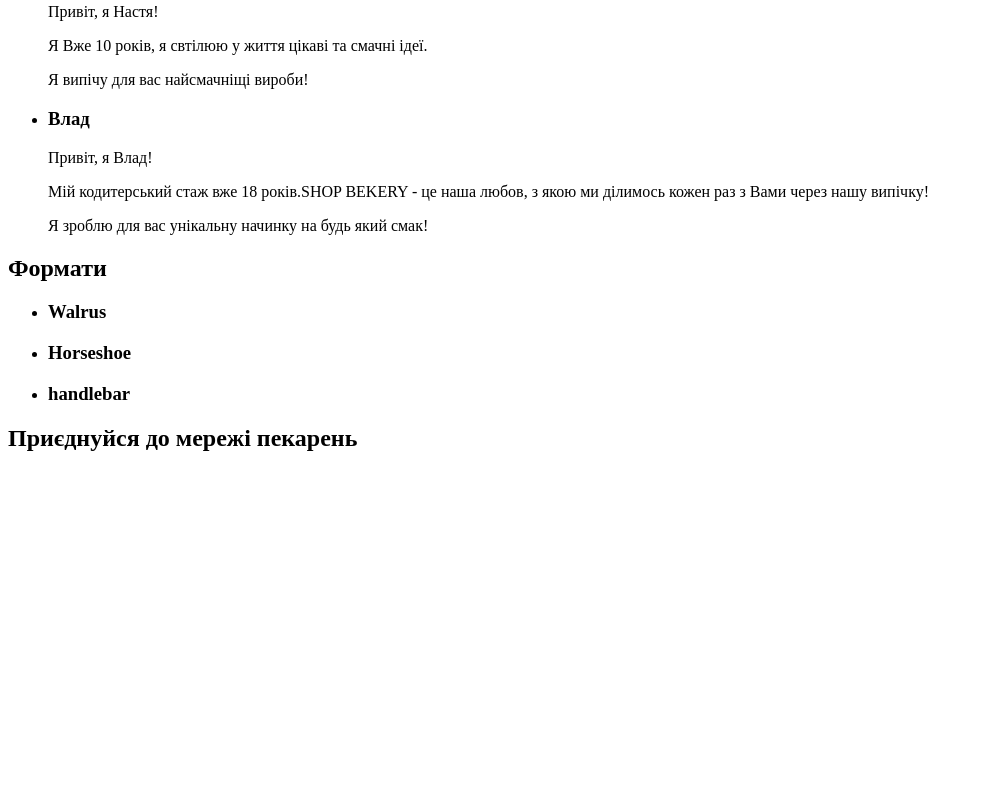
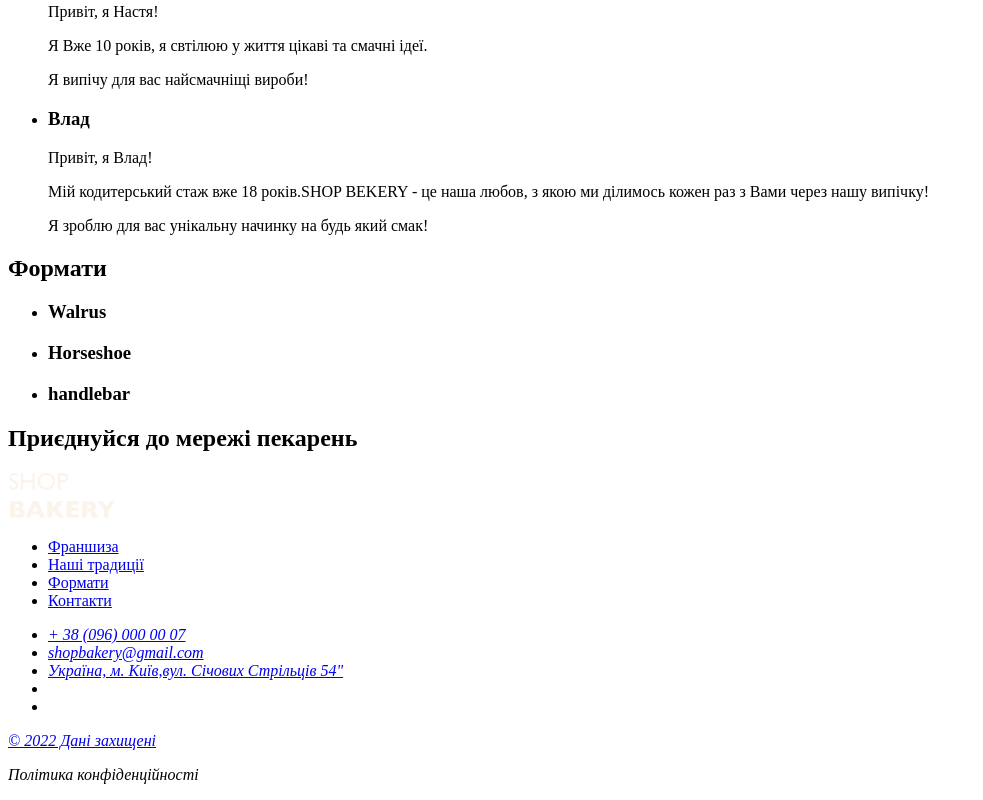
Before and after one commit to PeacefulllWarrior/Baker_project, a plain HTML site: page index.html in a window 1280 px wide. Shown: the part 1013-1813 px from the top of the page, without its empty margins (0-983 px from the left). Before the commit the page ends 1485 px from the top, so only its background shows below. Drawn offline with Linux system fonts and the light colour scheme.

Commit message:
Update index.html

```diff
--- a/index.html
+++ b/index.html
@@ -94,6 +94,33 @@
             </section>
 
         </main>
+        <footer>
 
+                        <nav>
+                            <a href="#"><img src="./images/logo.svg" alt="Логотип сучасної пекарні"></a>
+                            <ul>
+                                <li><a href="#">Франшиза</a></li>
+                                <li><a href="#">Наші традиції</a></li>
+                                <li><a href="#">Формати</a></li>
+                                <li><a href="#">Контакти</a></li>
+                            </ul>
+                        </nav>
+                        <address>
+                            <ul>
+                                <li><a href="tel:+380960000007">+ 38 (096) 000 00 07</a></li>
+                                <li><a href="mailto:shopbakery@gmail.com">shopbakery@gmail.com</a></li>
+                                <li><a href="https://maps.app.goo.gl/4jJMo3dhJYnmSr639" target="_blank">Україна, м. Київ,вул. Січових
+                                        Стрільців 54" </a></li>
+                                <li><a href="#">
+                                        <!-- facebook icon-->
+                                    </a></li>
+                                <li><a href="#">
+                                        <!-- instagramm icon-->
+                                    </a></li>
+                            </ul>
+                            <a href="#" target="_blank">© 2022 Дані захищені</a>
+                            <p>Політика конфіденційності</p>
+                        </address>
+        </footer>
     </body>
 </html>
```
